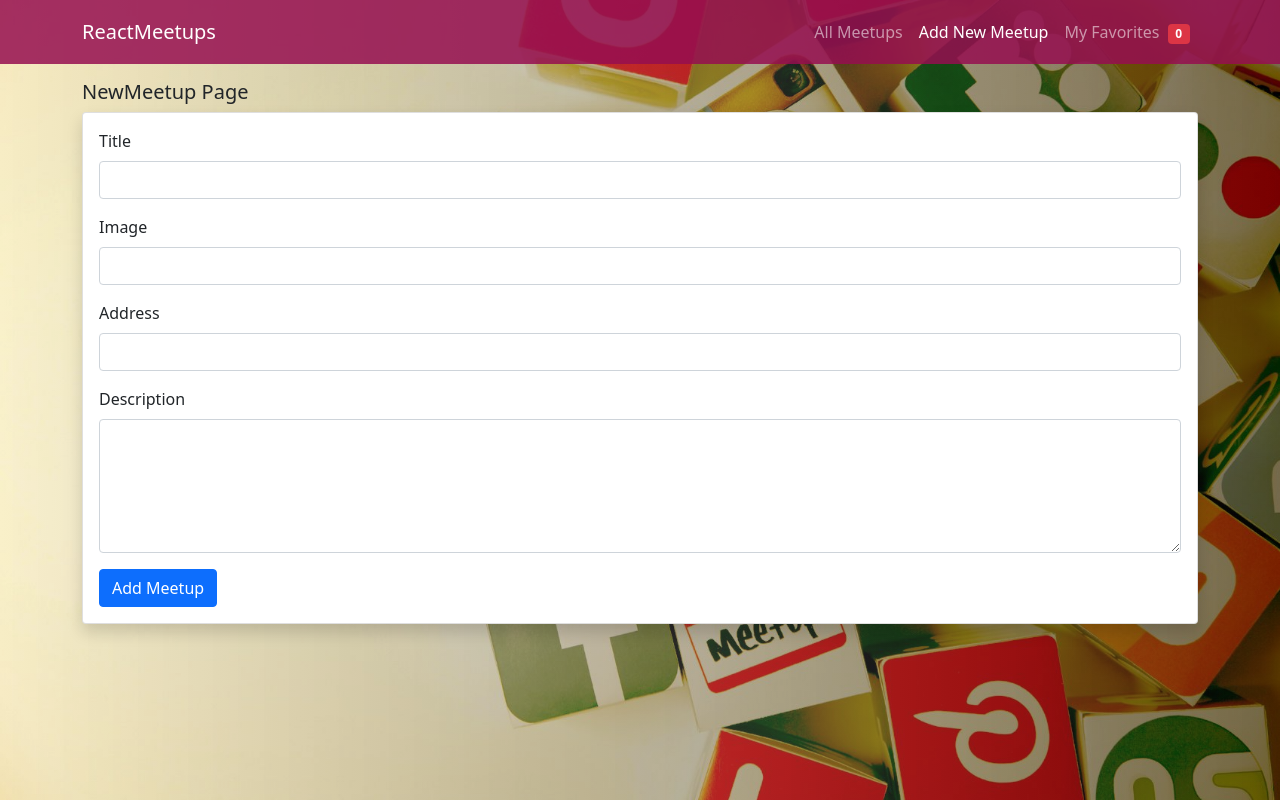
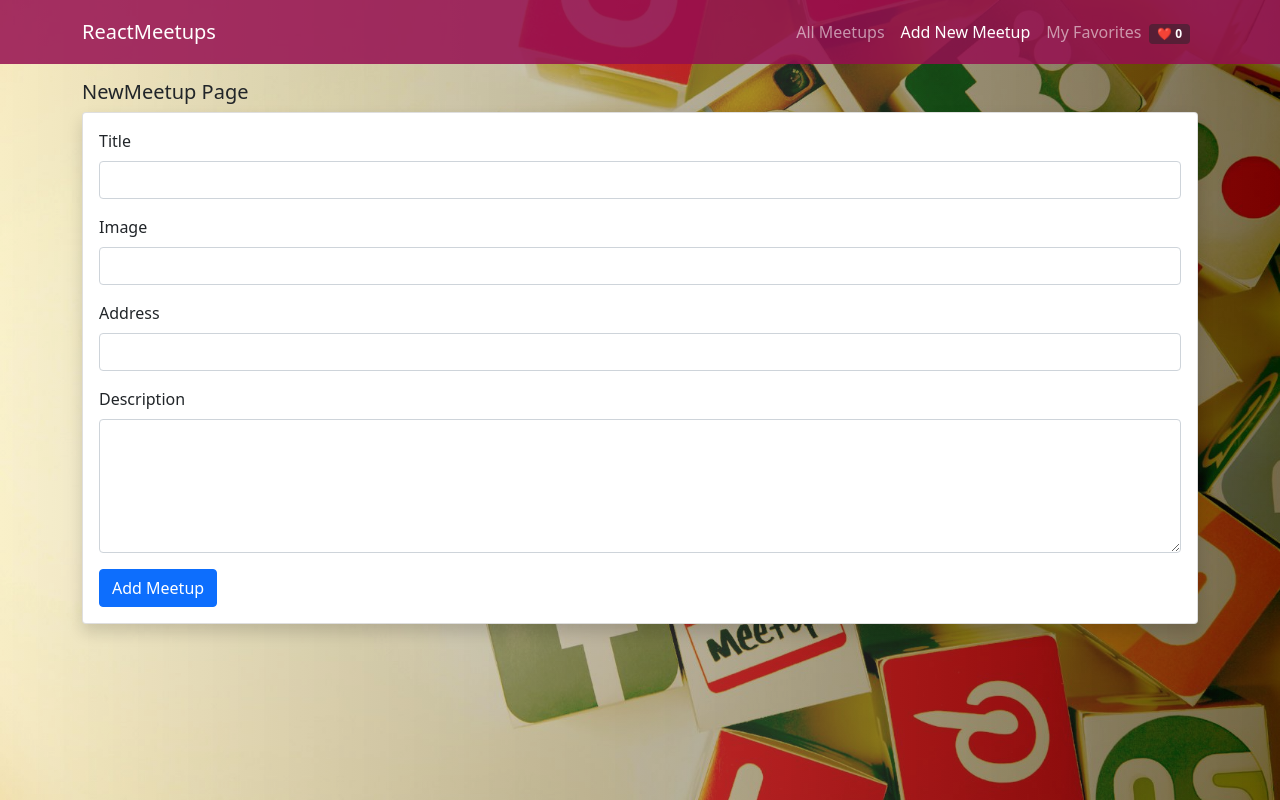
Before and after one commit to webceyhan/next-meetups, a Next.js app: page /new-meetup in a window 1280 px wide. Built offline with nearby package versions, Linux system fonts and the light colour scheme.

Commit message:
favorite emoji added

```diff
--- a/components/MeetupCard.jsx
+++ b/components/MeetupCard.jsx
@@ -51,10 +51,10 @@ export const MeetupCard = ({ meetup }) => {
                 </button>
 
                 <button
-                    className={`btn btn-${isFavorite ? 'danger' : 'primary'}`}
+                    className="btn btn-outline-primary"
                     onClick={toggleFavoriteHandler}
                 >
-                    {isFavorite ? 'Remove from favorites' : 'Add to favorites'}
+                    {isFavorite ? '❤️ Remove' : '❤️ Add'}
                 </button>
             </CardBody>
         </Card>
--- a/components/layout/MainNavigation.jsx
+++ b/components/layout/MainNavigation.jsx
@@ -30,8 +30,8 @@ export const MainNavigation = () => {
                         <li className="nav-item">
                             <NavLink href="/favorites">
                                 My Favorites
-                                <span className="badge bg-danger ms-2">
-                                    {favoriteTotal}
+                                <span className="badge bg-dark bg-opacity-50 ms-2">
+                                ❤️ {favoriteTotal}
                                 </span>
                             </NavLink>
                         </li>
```
